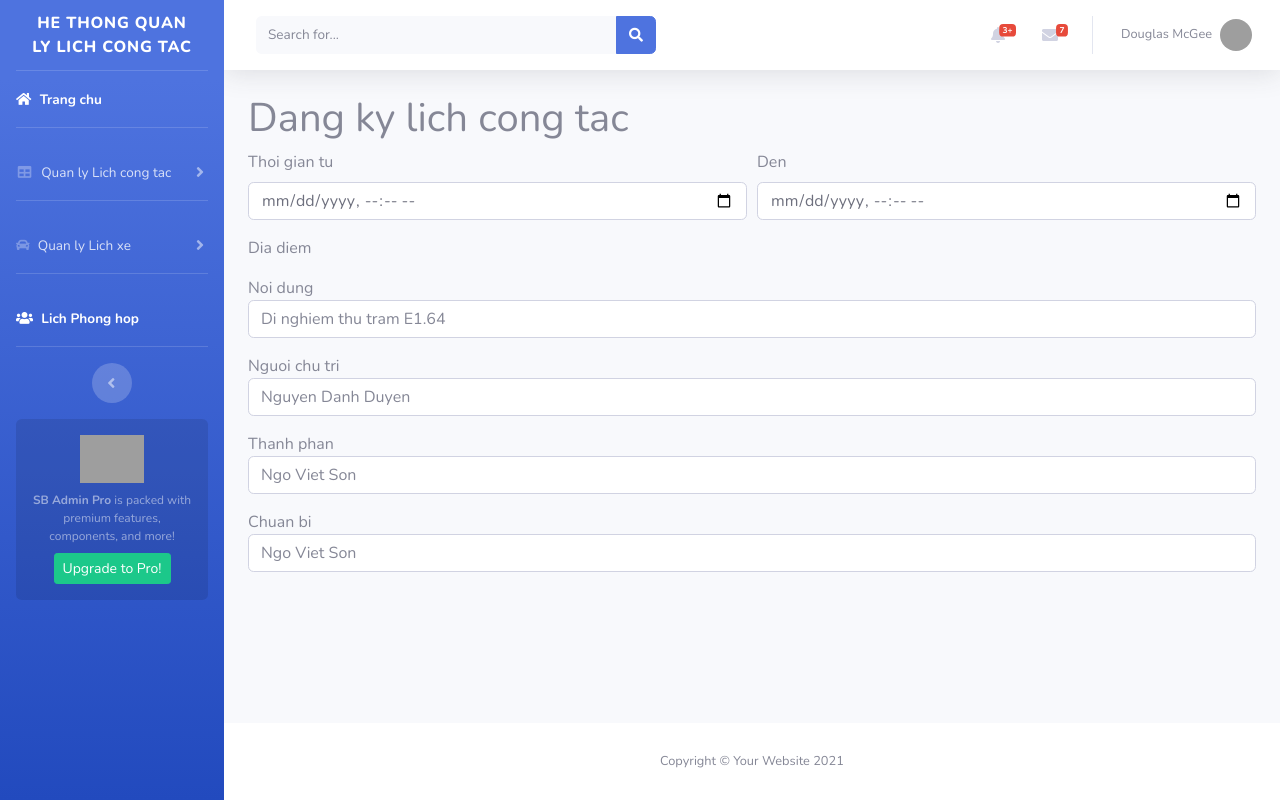
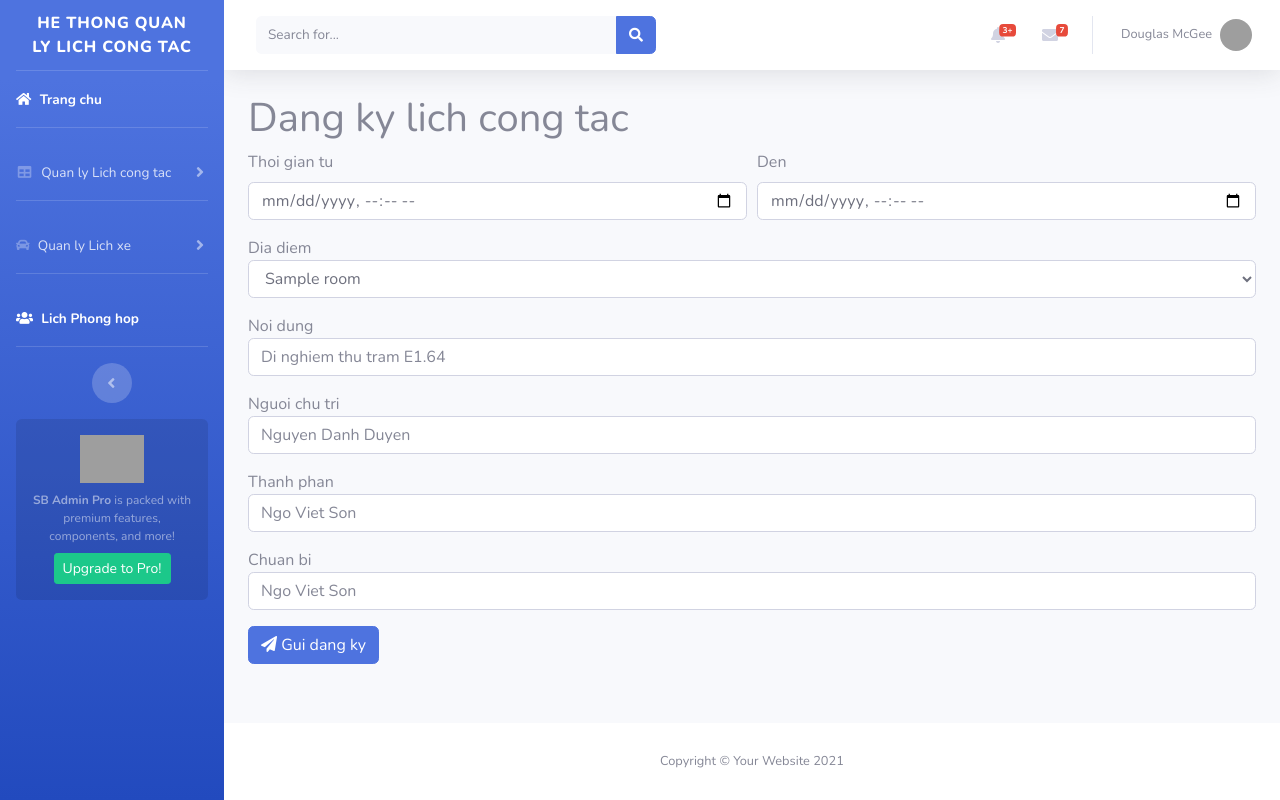
Before and after one commit to ChipNhim/Python-group-4, a Django app: page /dashboard/creat_calendar in a window 1280 px wide. Run offline with Django 3.2, Linux system fonts and the light colour scheme; tables that the repository leaves empty hold one stand-in row (values such as "Sample post"); some libraries are stand-ins or nearby versions; grey boxes are pictures that could not be loaded.

Commit message:
complete creat - calendar function

```diff
--- a/workcalendar/templates/calendar/creat_calendar.html
+++ b/workcalendar/templates/calendar/creat_calendar.html
@@ -6,26 +6,24 @@
 {% block content_dashboard %}
 <h1> Dang ky lich cong tac </h1>
 <form method = "POST" action =" {% url 'creat_calendar' %}">
-    <!-- <div class="row"> -->
-        <!-- <label for="exampleFormControlInput1"> Thoi gian su dung tu: </label> -->
-        <!-- <input type ="datetime-local" class="form-control" placeholder="2018-06-12T08:30" name = "worktime_from"> -->
-    <!-- </div> -->
-    <!-- <div class="form-group"> -->
-        <!-- <label for="exampleFormControlInput1"> den </label> -->
-        <!-- <input type = "datetime-local" class="form-control" placeholder="2018-06-12T17:30" name = "worktime_to"> -->
-    <!-- </div> -->
+    {% csrf_token %}
     <div class="form-row">
         <div class="form-group col-md-6">
           <label for="exampleFormControlInput1"> Thoi gian tu </label>
-          <input type="datetime-local" class="form-control" placeholder="Email">
+          <input type="datetime-local" class="form-control" placeholder="Email" name ="worktime_from">
         </div>
         <div class="form-group col-md-6">
           <label for="exampleFormControlInput1"> Den </label>
-          <input type="datetime-local" class="form-control" placeholder="Password">
+          <input type="datetime-local" class="form-control" placeholder="Password" name= "worktime_to">
         </div>
     </div>
     <div class="form-group">
         <lable for="exampleFormControlInput1"> Dia diem </lable>
+        <select name="room" class = "form-control">
+            {% for room in rooms %}
+                <option value = "{{ room.id }}"> {{room.name}} </option>
+            {% endfor %}
+        </select>
     </div>
     <div class="form-group">
         <lable for= "exampleFormControlInput1"> Noi dung </lable>
@@ -43,6 +41,7 @@
         <lable for = "exampleFormControlInput1"> Chuan bi </lable>
         <input type = "text" class = "form-control" placeholder= "Ngo Viet Son" name = "service">
     </div>
+    <button type="submit" class="btn btn-primary" > <i class="fas fa-paper-plane"></i> Gui dang ky </button>
 </form>
 {% endblock %}
 {% load static %}
--- a/workcalendar/templates/calendar/list_calendar.html
+++ b/workcalendar/templates/calendar/list_calendar.html
@@ -29,8 +29,8 @@
                         {% for WC in calendar_data_WC %}
                         <tr>
                             <td> {{ forloop.counter }} </td>
-                            <td> {{WC.work_date}}</td>
-                            <td> {{WC.work_time}}</td>
+                            <td> {{WC.worktime_from}}</td>
+                            <td> {{WC.worktime_to}}</td>
                             <td> {{WC.room.name}}</td>
                             <td> {{WC.descript}}</td>
                             <td> {{WC.pic}}</td>
--- a/workcalendar/views.py
+++ b/workcalendar/views.py
@@ -1,16 +1,10 @@
-from django.shortcuts import render, HttpResponseRedirect
+from django.shortcuts import render, HttpResponseRedirect, redirect
 from django.contrib.auth import login, authenticate
 from django.contrib import messages
 from django.contrib.auth  import logout
 from django.contrib.auth.decorators import login_required
 
-from .models import Vehicle
-from .models import Room
-
-from .models import Workcalendar
-from .models import MyUser
-from .models import MyUserManager
-
+from .models import Vehicle, Room, Workcalendar, MyUser, MyUserManager
 # Create your views here.
 def user_login(request):
     if request.method == "POST":
@@ -47,15 +41,20 @@ def list_calendar(request, method = "GET"):
 
 def creat_calendar(request):
     if request.method == "GET":
-        return render(request, "calendar/creat_calendar.html")
+        workcalendars = Workcalendar.objects.all()
+        rooms = Room.objects.all()
+        return render(request, "calendar/creat_calendar.html", {"workcalendars": workcalendars, "rooms": rooms})
     elif request.method  == "POST":
         data = request.POST
-        worktime_from = data.get("worktime_from")
-        worktime_to = data.get("worktime_to")
-        room = data.get("room")
-        descript = data.get("descript")
-        pic = data.get("pic")
-        member = data.get("member")
-        service = data.get("service")
-        workcalendar = workcalendar(worktime_from = worktime_from, worktime_to = worktime_to, room = room,
-        descript = descript, pic = pic, member = member, service = service)
+        worktime_from = data.get("worktime_from", "")
+        worktime_to = data.get("worktime_to", "")
+        room = data.get("room", "")
+        descript = data.get("descript", "")
+        pic = data.get("pic", "")
+        member = data.get("member","")
+        service = data.get("service", "")
+        workcalendar = Workcalendar(worktime_from = worktime_from, worktime_to = worktime_to,
+            room_id = room, descript = descript, pic = pic, member = member, service = service)
+        workcalendar.save()
+        messages.success(request, "Dang  ky lich cong tac thanh cong")
+        return redirect("calendar")
```
Also changed, not shown: workcalendar/migrations/0003_auto_20211127_0329.py (added).
